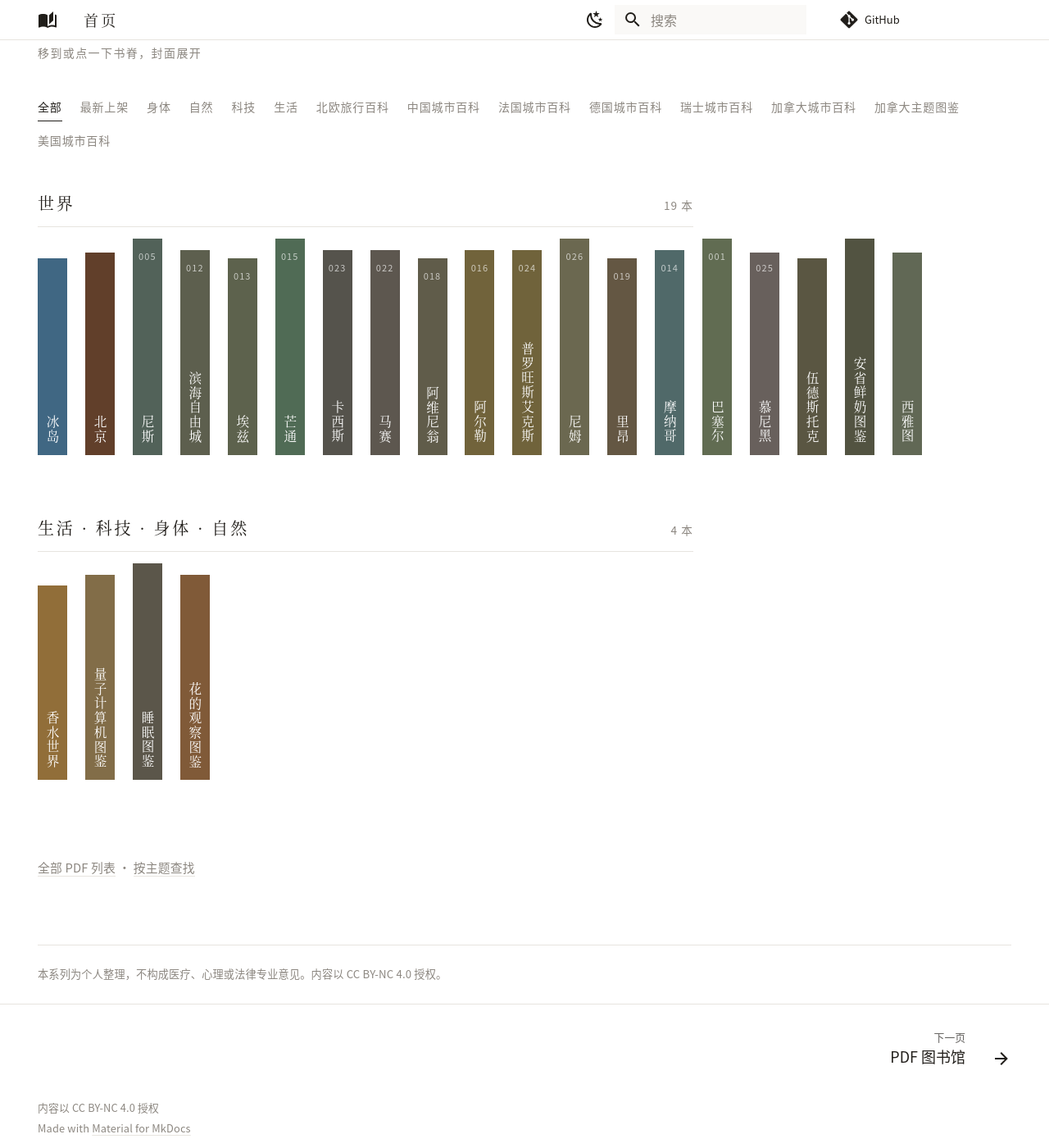
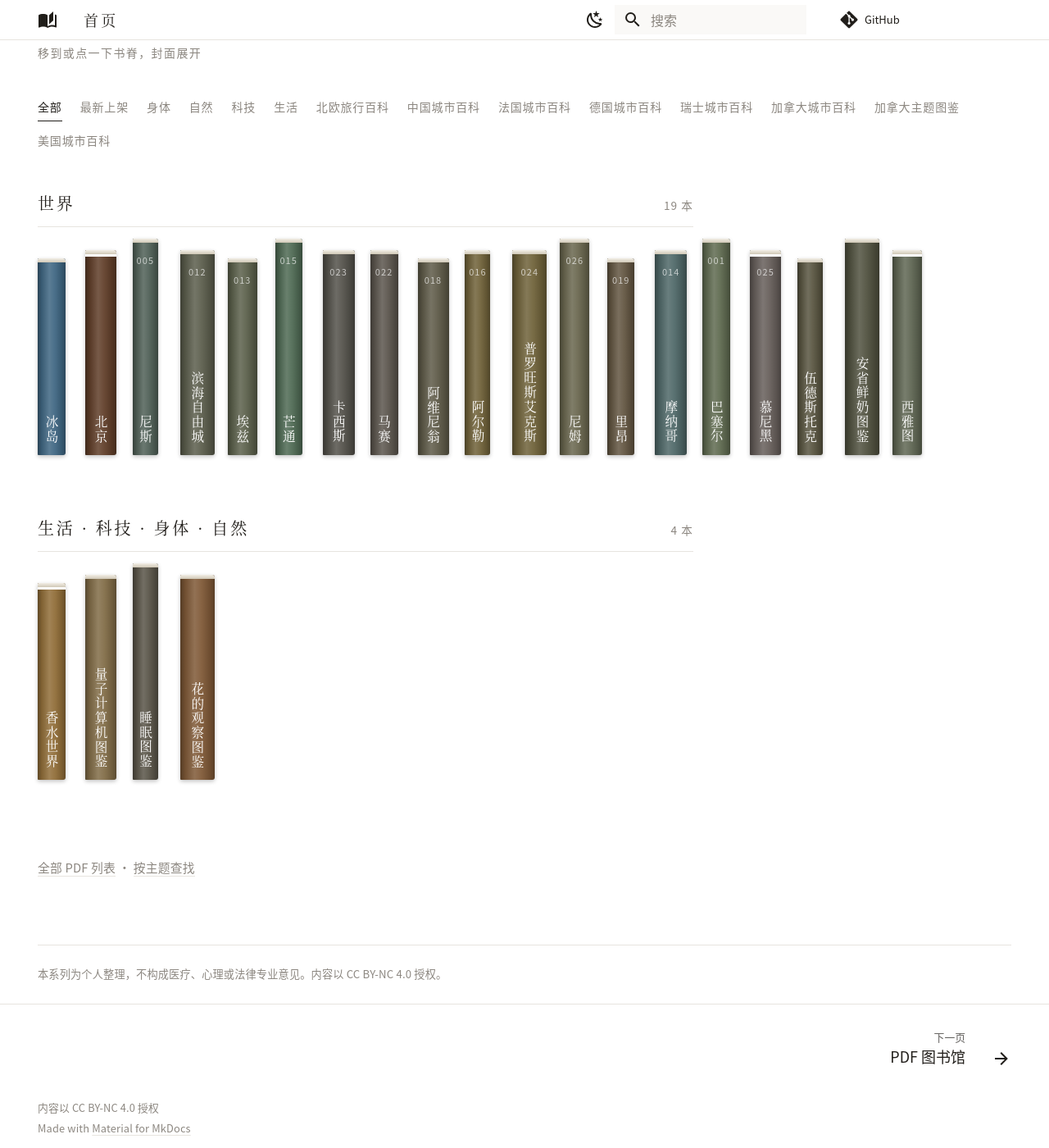
Before and after one commit to littlesharkw/private-encyclopedias, an MkDocs documentation site: the page built from docs/index.md, in a window 1280 px wide and 1400 px high, scrolled down 515 px. Shown: the whole window at 82% size. Built offline with MkDocs 1.6.1 and Material for MkDocs 9.7.7, drawn with Linux system fonts in a browser that asks for light colours; comment, search, counter and statistics services are not loaded.

Commit message:
书脊加质感：弧面受光、顶部书口、厚薄不一
- 书脊改用横向渐变模拟圆弧受光，加圆角与落地投影
- 顶部加纸页断面（书口），展开封面时淡出
- 用 nth-child(7n) 让书有厚有薄，手机另给一套尺寸
- NEW 白条移到书口下方，避免被盖住

Co-Authored-By: Claude Opus 5 <noreply@anthropic.com>
Claude-Session: https://claude.ai/code/session_01GPxUqUozLZsQy46dPZaeTK

```diff
--- a/docs/stylesheets/extra.css
+++ b/docs/stylesheets/extra.css
@@ -362,12 +362,34 @@ body { font-family: var(--md-text-font); }
 .md-typeset a.om-spine__link {
   position: relative; display: flex; flex-direction: column;
   align-items: center; justify-content: space-between;
-  width: 36px; height: 250px; padding: 11px 0 13px;
-  background: var(--sp); color: #fff; text-decoration: none; overflow: hidden;
+  width: var(--th, 36px); height: 250px; padding: 16px 0 13px;
+  color: #fff; text-decoration: none; overflow: hidden;
+  background:
+    linear-gradient(90deg,
+      rgba(0,0,0,.34) 0%, rgba(0,0,0,.12) 14%,
+      rgba(255,255,255,.14) 42%, rgba(255,255,255,.05) 62%,
+      rgba(0,0,0,.14) 86%, rgba(0,0,0,.3) 100%),
+    var(--sp);
+  border-radius: 1px 3px 3px 1px;
+  box-shadow: 0 2px 5px rgba(0,0,0,.24), inset 0 1px 0 rgba(255,255,255,.16);
   transition: width .45s cubic-bezier(.2,.75,.25,1);
+}
+/* 顶部书口（纸页断面） */
+.om-spine__link::before {
+  content: ""; position: absolute; top: 0; left: 0; right: 0; height: 5px; z-index: 2;
+  background: linear-gradient(#F3EFE6, #CFC7B6);
+  border-radius: 1px 2px 0 0; transition: opacity .25s;
 }
 .om-spine:nth-child(3n)   .om-spine__link { height: 264px; }
 .om-spine:nth-child(4n+1) .om-spine__link { height: 240px; }
+/* 厚薄不一，像真的一排书 */
+.om-spine:nth-child(7n+1) { --th: 34px; }
+.om-spine:nth-child(7n+2) { --th: 38px; }
+.om-spine:nth-child(7n+3) { --th: 31px; }
+.om-spine:nth-child(7n+4) { --th: 42px; }
+.om-spine:nth-child(7n+5) { --th: 36px; }
+.om-spine:nth-child(7n+6) { --th: 33px; }
+.om-spine:nth-child(7n+7) { --th: 39px; }
 .om-spine__num { font-size: .55rem; letter-spacing: .1em; opacity: .65; }
 .om-spine__title {
   writing-mode: vertical-rl; font-family: var(--om-display);
@@ -375,11 +397,12 @@ body { font-family: var(--md-text-font); }
   max-height: 190px; overflow: hidden;
 }
 .om-spine__cover {
-  position: absolute; inset: 0; width: 100%; height: 100%;
+  position: absolute; inset: 0; width: 100%; height: 100%; z-index: 3;
   object-fit: cover; opacity: 0; transition: opacity .35s .1s;
 }
 .om-spine.is-new .om-spine__link::after {
-  content: ""; position: absolute; top: 0; left: 0; right: 0; height: 3px; background: #fff;
+  content: ""; position: absolute; top: 5px; left: 0; right: 0; height: 3px;
+  background: #fff; z-index: 2;
 }
 .md-typeset a.om-spine__dl {
   display: block; margin-top: .5rem; font-size: .6rem; letter-spacing: .08em;
@@ -391,20 +414,30 @@ body { font-family: var(--md-text-font); }
 
 .md-typeset .om-spine.is-open a.om-spine__link { width: 188px; }
 .om-spine.is-open .om-spine__cover { opacity: 1; }
+.om-spine.is-open .om-spine__link::before,
+.om-spine.is-open .om-spine__link::after { opacity: 0; }
 .om-spine.is-open .om-spine__num,
 .om-spine.is-open .om-spine__title { opacity: 0; transition: opacity .15s; }
-.om-spine.is-open.is-new .om-spine__link::after { background: var(--om-ink); }
 
 @media (hover: hover) {
   .md-typeset .om-spine:hover a.om-spine__link { width: 188px; }
   .om-spine:hover .om-spine__cover { opacity: 1; }
+  .om-spine:hover .om-spine__link::before,
+  .om-spine:hover .om-spine__link::after { opacity: 0; }
   .om-spine:hover .om-spine__num, .om-spine:hover .om-spine__title { opacity: 0; transition: opacity .15s; }
   .om-spine:hover .om-spine__dl { opacity: 1; }
 }
 @media (max-width: 600px) {
-  .md-typeset a.om-spine__link { width: 31px; height: 208px; }
+  .md-typeset a.om-spine__link { height: 208px; }
   .om-spine:nth-child(3n)   .om-spine__link { height: 218px; }
   .om-spine:nth-child(4n+1) .om-spine__link { height: 200px; }
+  .om-spine:nth-child(7n+1) { --th: 29px; }
+  .om-spine:nth-child(7n+2) { --th: 33px; }
+  .om-spine:nth-child(7n+3) { --th: 27px; }
+  .om-spine:nth-child(7n+4) { --th: 36px; }
+  .om-spine:nth-child(7n+5) { --th: 31px; }
+  .om-spine:nth-child(7n+6) { --th: 28px; }
+  .om-spine:nth-child(7n+7) { --th: 34px; }
   .md-typeset .om-spine.is-open a.om-spine__link { width: 156px; }
   .om-spine__title { max-height: 150px; font-size: .72rem; }
 }
```
